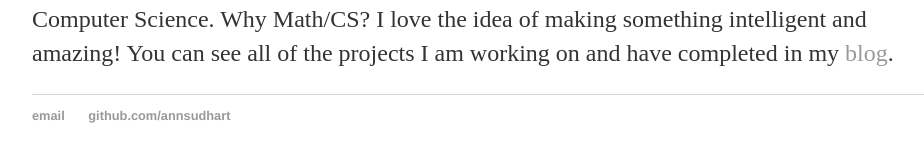
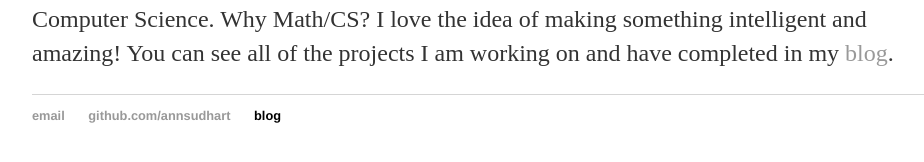
Before and after one commit to annsudhart/annsudhart.github.io, a Jekyll site: the page built from index.html, in a window 1280 px wide. Shown: the part 268-430 px from the top of the page, without its empty margins (160-1084 px from the left). Built offline with Jekyll 4.4.1, drawn with Linux system fonts in a browser that asks for light colours.

Commit message:
Added blog to bottom bar

```diff
--- a/_layouts/default.html
+++ b/_layouts/default.html
@@ -27,7 +27,7 @@
       <ul>
         <li><a href="mailto:sudharta.andrea@gmail.com">email</a></li>
         <li><a href="https://github.com/annsudhart">github.com/annsudhart</a></li>
-	<li><a href="https://annsudhart.github.io/blog"></a></li>
+	<li><a href="https://annsudhart.github.io/blog"></a>blog</li>
       </ul>
     </footer>
     <script>
```
